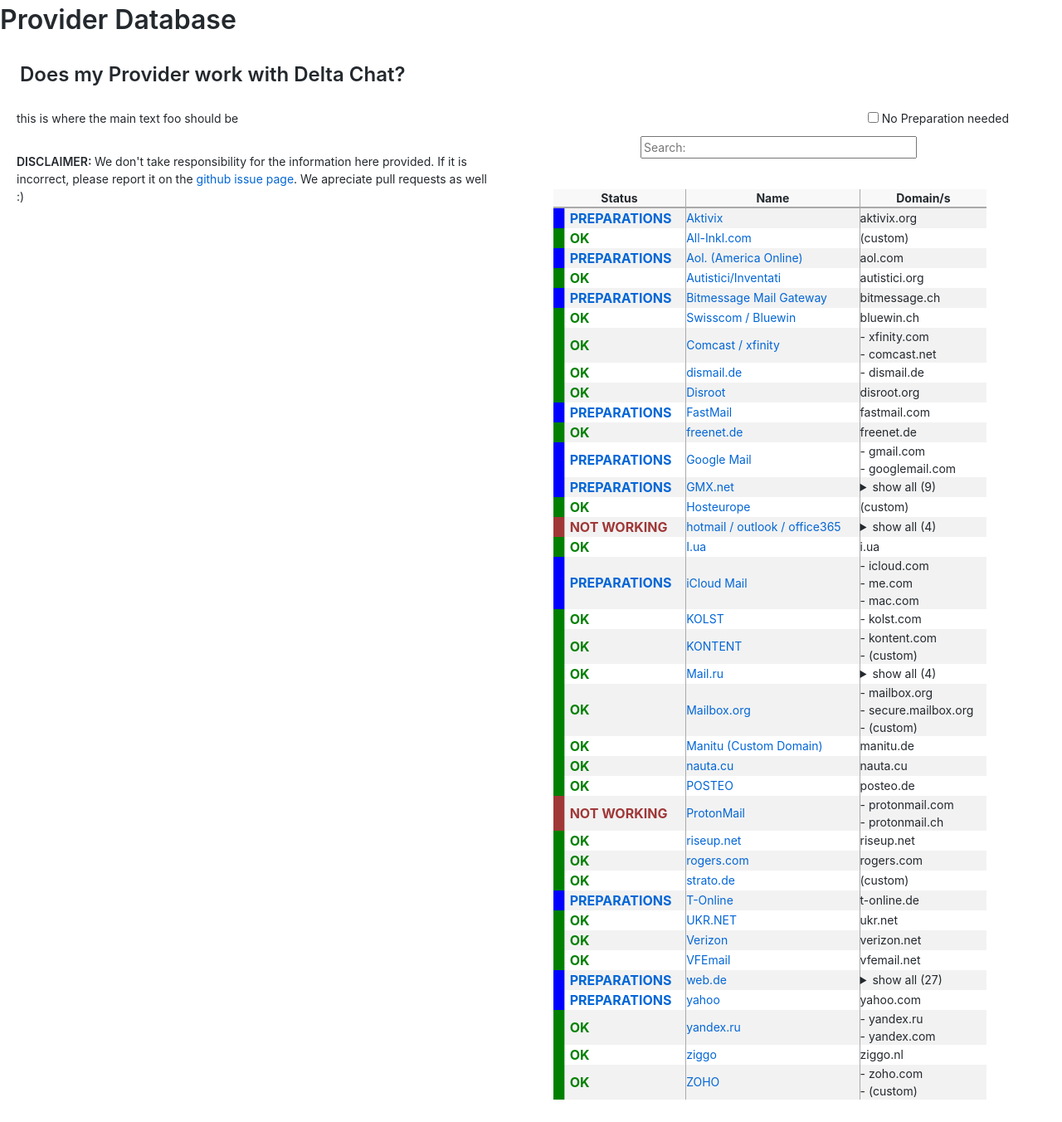
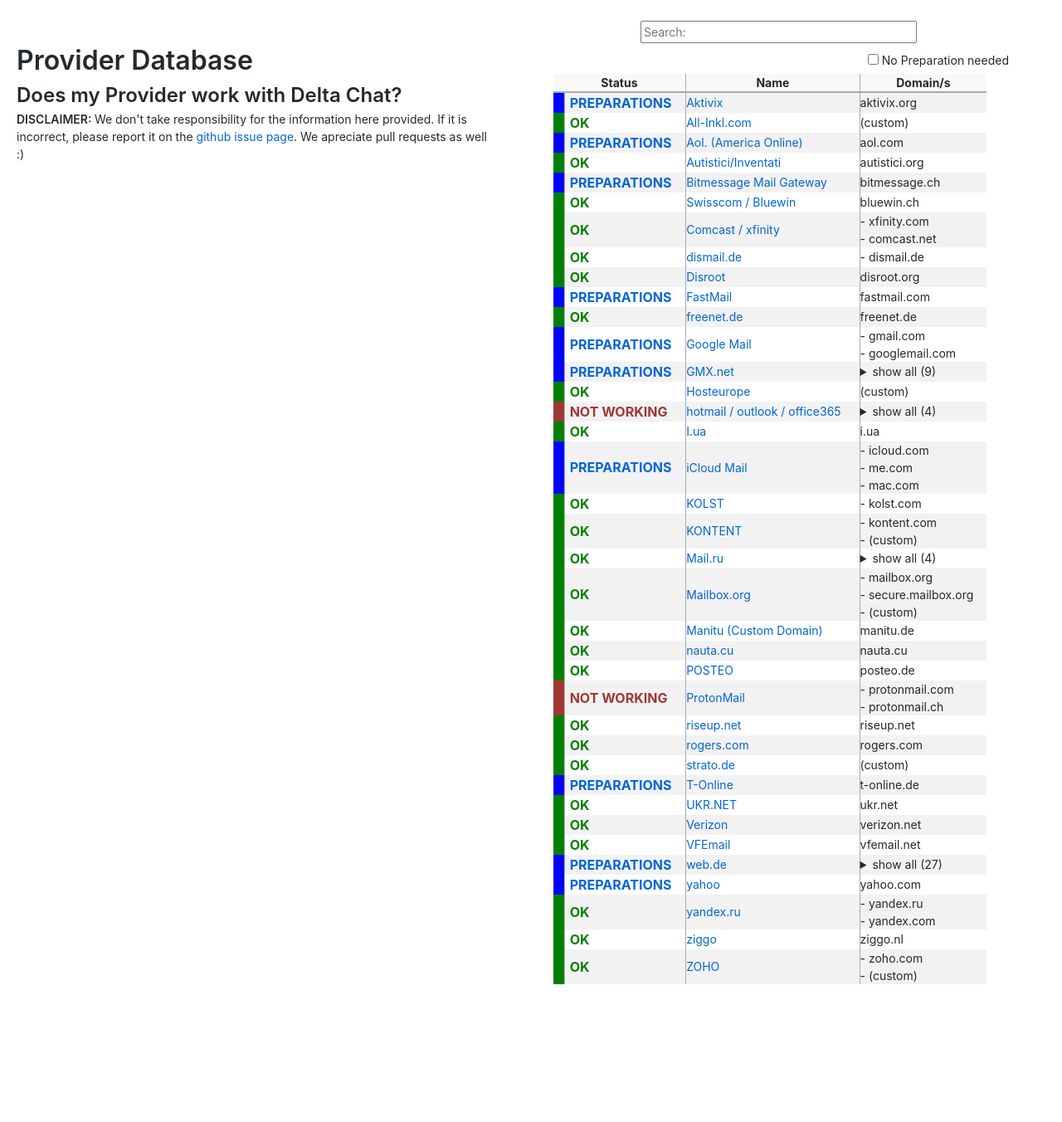
Before and after one commit to deltachat/provider-db, a Jekyll site: the page built from index.html, in a window 1280 px wide. Shown: the whole page at 83% size. Built offline with Jekyll 4.4.1, drawn with Linux system fonts in a browser that asks for light colours; after the commit the page ends 1213 px from its top, so only the background shows below that.

Commit message:
fix filter

```diff
--- a/assets/styles.css
+++ b/assets/styles.css
@@ -125,6 +125,7 @@
         float: left;
         margin-left: 20px;
         margin-right: 20px;
+        margin-top: 35px;
     }
     .table {
         width: 45%;
@@ -243,7 +244,16 @@
   .filter {
     text-align: right;
     float: right;
+    margin-top: -35px;
+  }
+  h2 {
+    margin-bottom: 50px;
   }
 
   body>div, body>p, body>h2 { margin: 1em; }
 }
+@media only screen and (max-width: 1548px) {
+    .filter {
+        margin-top: 0px;
+      }
+}
--- a/index.html
+++ b/index.html
@@ -16,11 +16,10 @@
 </head>
 
 <body>
-    <h1>Provider Database</h1>
+    <main>
+            <h1>Provider Database</h1>
 
     <h2>Does my Provider work with Delta Chat?</h2>
-    <main>
-        <p>this is where the main text foo should be</p> <br>
 
         <p>
             <b>DISCLAIMER: </b>
@@ -30,14 +29,15 @@
         </p>
     </main>
     <div class="table">
-            <div class="filter">
-                    <input type="checkbox" name="noPreperation" id="noPreperation" disabled>
-                    <label for="noPreperation"> No Preparation needed</label>
-                </div>
+
                 <div class="search-box-container">
                        <input type="search" id="search" value="Enable scripts to Enable Searching" placeholder="Search:" disabled>
                        <script>document.getElementById("search").value = ""</script>
                 </div>
+                <div class="filter">
+                        <input type="checkbox" name="noPreperation" id="noPreperation" disabled>
+                        <label for="noPreperation"> No Preparation needed</label>
+                    </div>
     <table>
         <thead>
         <tr>
```
